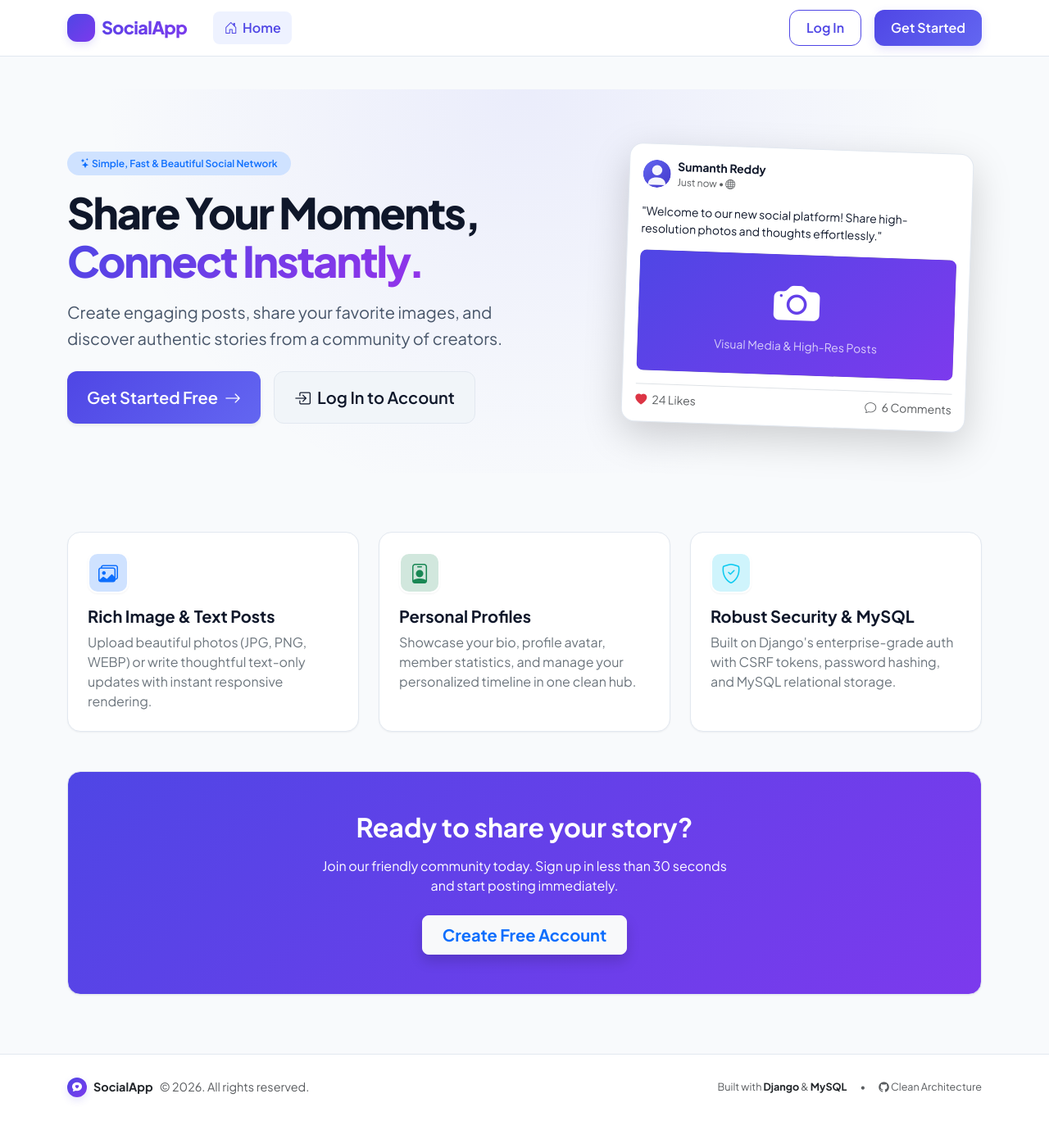
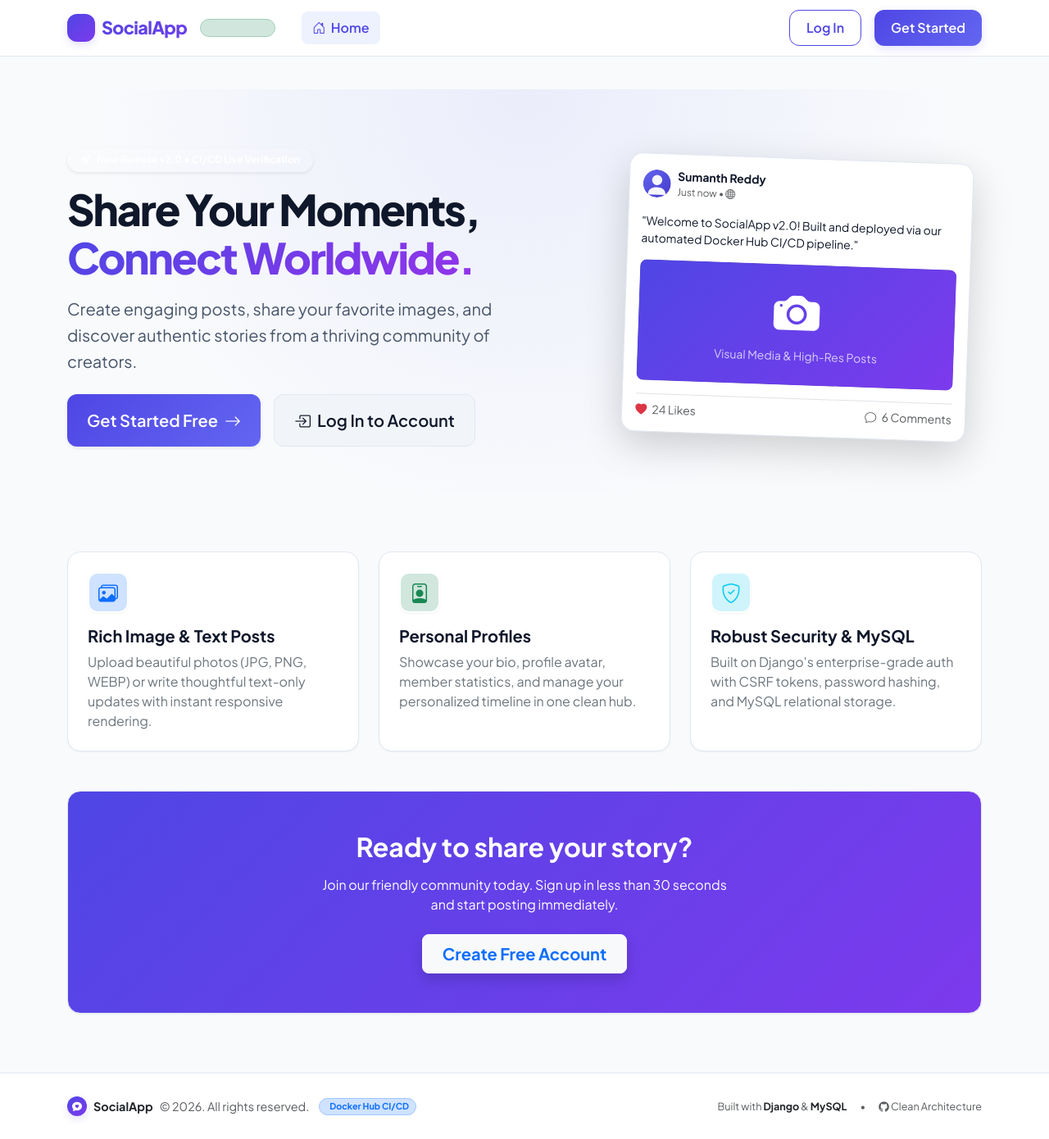
Before and after one commit to sumanth4518/Django-feed, a Django app: page / in a window 1280 px wide. Shown: the whole page at 82% size. Before the commit the page ends 1343 px from the top, so only its background shows below. Run offline with Django 5.2, Linux system fonts and the light colour scheme; data that the repository does not hold is empty.

Commit message:
new update 2.0

```diff
--- a/templates/base.html
+++ b/templates/base.html
@@ -24,9 +24,12 @@
     <!-- Top Navigation Bar -->
     <nav class="navbar navbar-expand-lg navbar-custom">
         <div class="container">
-            <a class="navbar-brand brand-logo" href="{% if user.is_authenticated %}{% url 'feed' %}{% else %}{% url 'home' %}{% endif %}">
+            <a class="navbar-brand brand-logo d-flex align-items-center" href="{% if user.is_authenticated %}{% url 'feed' %}{% else %}{% url 'home' %}{% endif %}">
                 <span class="brand-icon"><i class="bi bi-chat-heart-fill"></i></span>
                 <span>SocialApp</span>
+                <span class="badge bg-success-subtle text-success border border-success-subtle rounded-pill px-2 py-1 ms-2 d-none d-sm-inline-flex align-items-center gap-1" style="font-size: 0.7rem;">
+                    <i class="bi bi-circle-fill text-success" style="font-size: 0.45rem;"></i> v2.0 • CI/CD
+                </span>
             </a>
 
             <button class="navbar-toggler border-0 shadow-none" type="button" data-bs-toggle="collapse" data-bs-target="#navbarMain" aria-controls="navbarMain" aria-expanded="false" aria-label="Toggle navigation">
@@ -143,6 +146,9 @@
                     <span class="brand-icon" style="width: 24px; height: 24px; font-size: 0.75rem;"><i class="bi bi-chat-heart-fill"></i></span>
                     <span class="fw-bold text-dark">SocialApp</span>
                     <span class="text-muted">© 2026. All rights reserved.</span>
+                    <span class="badge bg-primary-subtle text-primary border border-primary-subtle rounded-pill px-2 py-1 ms-1 small">
+                        <i class="bi bi-docker me-1"></i> Docker Hub CI/CD
+                    </span>
                 </div>
                 <div class="d-flex gap-3 text-muted small">
                     <span>Built with <strong class="text-dark">Django</strong> & <strong class="text-dark">MySQL</strong></span>
--- a/templates/home.html
+++ b/templates/home.html
@@ -9,14 +9,14 @@
     <!-- Hero Section -->
     <div class="row align-items-center hero-section my-3 text-center text-lg-start">
         <div class="col-lg-7 mb-4 mb-lg-0">
-            <div class="badge bg-primary-subtle text-primary fw-semibold px-3 py-2 rounded-pill mb-3">
-                <i class="bi bi-stars"></i> Simple, Fast & Beautiful Social Network
+            <div class="badge bg-gradient text-white px-3 py-2 rounded-pill mb-3 shadow-sm d-inline-flex align-items-center gap-2" style="background: linear-gradient(135deg, #4f46e5 0%, #ec4899 100%);">
+                <i class="bi bi-rocket-takeoff-fill"></i> New Release v2.0 • CI/CD Live Verification
             </div>
             <h1 class="hero-title mb-3">
-                Share Your Moments, <span class="hero-gradient-text">Connect Instantly.</span>
+                Share Your Moments, <span class="hero-gradient-text">Connect Worldwide.</span>
             </h1>
             <p class="hero-subtitle mb-4">
-                Create engaging posts, share your favorite images, and discover authentic stories from a community of creators.
+                Create engaging posts, share your favorite images, and discover authentic stories from a thriving community of creators.
             </p>
             <div class="d-flex flex-column flex-sm-row gap-3 justify-content-center justify-content-lg-start">
                 <a href="{% url 'register' %}" class="btn btn-primary-custom btn-lg px-4 py-3 shadow-sm d-inline-flex align-items-center justify-content-center gap-2">
@@ -42,7 +42,7 @@
                         </div>
                     </div>
                     <div class="mb-3 small">
-                        "Welcome to our new social platform! Share high-resolution photos and thoughts effortlessly."
+                        "Welcome to SocialApp v2.0! Built and deployed via our automated Docker Hub CI/CD pipeline."
                     </div>
                     <div class="rounded-3 overflow-hidden mb-3 bg-dark text-center p-4 text-white" style="background: linear-gradient(135deg, #4f46e5 0%, #7c3aed 100%);">
                         <i class="bi bi-camera-fill display-4 d-block mb-2"></i>
```
Also changed, not shown: .github/workflows/docker-build-push.yml, README.md.
